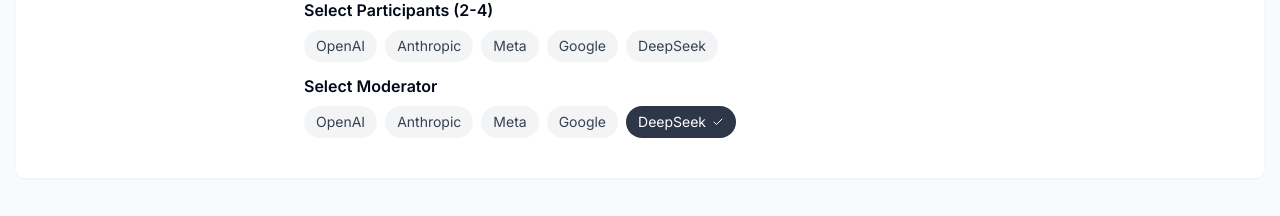
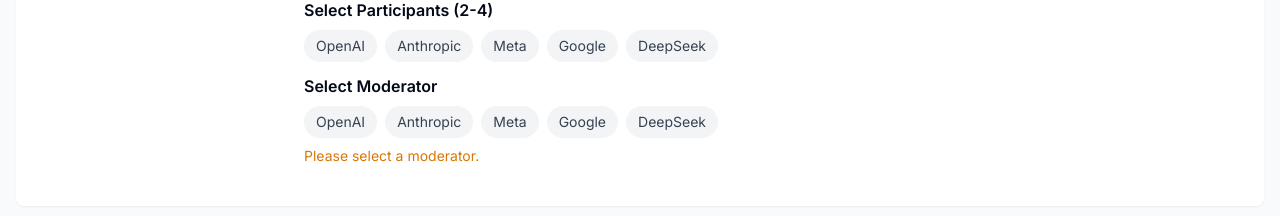
Before and after one commit to DevGruGold/debatify, a React (Vite) app: page / in a window 1280 px wide. Shown: the part 314-530 px from the top of the page. Built offline with nearby package versions, Linux system fonts and the light colour scheme; no server answers.

Commit message:
Update AI selection behavior
Modify the AISelector component to ensure that the moderator and participants are not pre-selected by default. Implement functionality to shade out non-functional AIs, allowing users to select from available options.

```diff
--- a/src/components/AISelector.tsx
+++ b/src/components/AISelector.tsx
@@ -26,8 +26,31 @@ interface AISelectorProps {
 
 export const AISelector = ({ onSelectionChange }: AISelectorProps) => {
   const [selectedParticipants, setSelectedParticipants] = useState<string[]>([]);
-  const [selectedModerator, setSelectedModerator] = useState<string>("deepseek");
+  const [selectedModerator, setSelectedModerator] = useState<string>("");
   const { toast } = useToast();
+
+  // Initial check for disabled AIs
+  useEffect(() => {
+    const testAIs = async () => {
+      for (const ai of availableAIs) {
+        try {
+          const response = await fetch('/api/test-ai-availability', {
+            method: 'POST',
+            headers: { 'Content-Type': 'application/json' },
+            body: JSON.stringify({ aiName: ai.id })
+          });
+
+          if (!response.ok) {
+            disabledAIs.add(ai.id.toLowerCase());
+          }
+        } catch (error) {
+          console.error(`Error testing ${ai.name} availability:`, error);
+          disabledAIs.add(ai.id.toLowerCase());
+        }
+      }
+    };
+    testAIs();
+  }, []);
 
   // Monitor disabled AIs and update selections accordingly
   useEffect(() => {
@@ -35,24 +58,19 @@ export const AISelector = ({ onSelectionChange }: AISelectorProps) => {
       // Remove disabled AIs from participants
       setSelectedParticipants(prev => {
         const newSelection = prev.filter(id => !disabledAIs.has(id.toLowerCase()));
-        return newSelection.length >= 2 ? newSelection : prev;
+        return newSelection;
       });
 
       // Change moderator if disabled
-      if (disabledAIs.has(selectedModerator.toLowerCase())) {
-        const availableModerator = availableAIs.find(ai =>
-          !disabledAIs.has(ai.id.toLowerCase())
-        );
-        if (availableModerator) {
-          setSelectedModerator(availableModerator.id);
+      if (selectedModerator && disabledAIs.has(selectedModerator.toLowerCase())) {
+        setSelectedModerator("");
         toast({
-            title: "Moderator Changed",
-            description: `${selectedModerator} is currently unavailable. ${availableModerator.name} has been selected as the new moderator.`,
+          title: "Moderator Unavailable",
+          description: `${selectedModerator} is currently unavailable. Please select a new moderator.`,
         });
       }
     }
-    }
-  }, [disabledAIs]);
+  }, [disabledAIs, selectedModerator]);
 
   const handleParticipantToggle = (aiId: string) => {
     const ai = availableAIs.find(ai => ai.id === aiId);
@@ -61,7 +79,7 @@ export const AISelector = ({ onSelectionChange }: AISelectorProps) => {
     if (disabledAIs.has(aiId.toLowerCase())) {
       toast({
         title: "AI Unavailable",
-        description: `${ai.name} is currently unavailable due to API quota limits. Please try again later.`,
+        description: `${ai.name} is currently unavailable. Please try again later.`,
         variant: "destructive",
       });
       return;
@@ -72,19 +90,15 @@ export const AISelector = ({ onSelectionChange }: AISelectorProps) => {
         ? prev.filter(id => id !== aiId)
         : [...prev, aiId];
 
-      // Validate selection size
-      if (newSelection.length < 2) {
-        toast({
-          title: "Selection Required",
-          description: "Please select at least 2 participants for the debate.",
-        });
-      }
-
+      // Update parent component only if we have valid selections
+      if (newSelection.length >= 2 && selectedModerator) {
         const participants = availableAIs.filter(ai =>
           newSelection.includes(ai.id)
         );
         const moderator = availableAIs.find(ai => ai.id === selectedModerator)!;
         onSelectionChange(participants, moderator);
+      }
+
       return newSelection;
     });
   };
@@ -96,18 +110,21 @@ export const AISelector = ({ onSelectionChange }: AISelectorProps) => {
     if (disabledAIs.has(aiId.toLowerCase())) {
       toast({
         title: "AI Unavailable",
-        description: `${ai.name} is currently unavailable due to API quota limits. Please try again later.`,
+        description: `${ai.name} is currently unavailable. Please try again later.`,
         variant: "destructive",
       });
       return;
     }
 
     setSelectedModerator(aiId);
+
+    // Update parent component only if we have valid selections
+    if (selectedParticipants.length >= 2) {
       const participants = availableAIs.filter(ai =>
         selectedParticipants.includes(ai.id)
       );
-    const moderator = ai;
-    onSelectionChange(participants, moderator);
+      onSelectionChange(participants, ai);
+    }
   };
 
   return (
@@ -137,6 +154,9 @@ export const AISelector = ({ onSelectionChange }: AISelectorProps) => {
               );
             })}
           </div>
+          {selectedParticipants.length > 0 && selectedParticipants.length < 2 && (
+            <p className="text-sm text-amber-600 mt-2">Please select at least 2 participants.</p>
+          )}
         </div>
 
         <div>
@@ -163,6 +183,9 @@ export const AISelector = ({ onSelectionChange }: AISelectorProps) => {
               );
             })}
           </div>
+          {!selectedModerator && (
+            <p className="text-sm text-amber-600 mt-2">Please select a moderator.</p>
+          )}
         </div>
       </div>
     </div>
```
Lines whose indentation alone changed are shown as unchanged.
